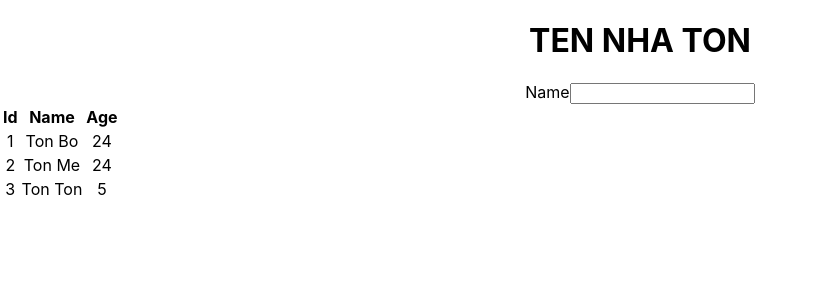
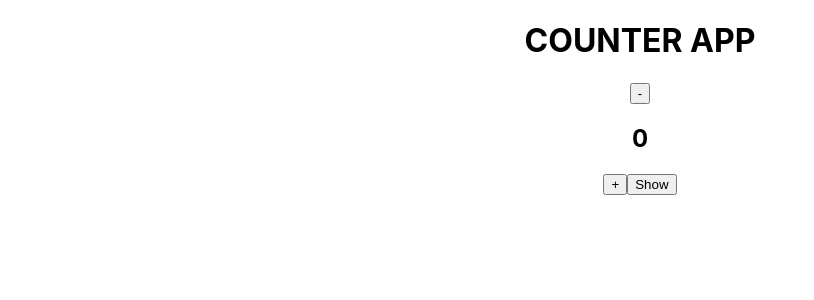
Before and after one commit to minhle0105/ReactJS_Demo, a React (Create React App) app: page / in a window 1280 px wide. Shown: the top 300 px of the page, without its empty margins (0-814 px from the left). Built offline with nearby package versions, Linux system fonts and the light colour scheme.

Commit message:
State example

```diff
--- a/src/App.js
+++ b/src/App.js
@@ -1,17 +1,38 @@
 import './App.css';
+import {useState} from "react";
 import {TonTable} from "./TonTable";
+
 function App() {
 
     // html duoc return trong component luon phai co 1 html element outermost
 
-    const title = "TEN NHA TON"
+    // day 2: state / props
+    const [number, setNumber] = useState(0);
+    const [showTable, setShowTable] = useState(false);
+
+    const handleDecrease = () => {
+        setNumber(number - 1);
+    }
+
+    const handleIncrease = () => {
+        setNumber(number + 1);
+    }
+
+    const handleToggle = () => {
+        const newShowTable = !showTable;
+        setShowTable(newShowTable);
+    }
+
+    const title = "COUNTER APP"
 
     return (
         <div className="App">
             <h1>{title}</h1>
-            <label htmlFor="name">Name</label>
-            <input id="name" type="text"/>
-            <TonTable />
+            <button onClick={handleDecrease}>-</button>
+            <h2>{number}</h2>
+            <button onClick={handleIncrease}>+</button>
+            <button onClick={handleToggle}>{showTable ? "Hide" : "Show"}</button>
+            {showTable ? <TonTable /> : null}
         </div>
     );
 }
```
